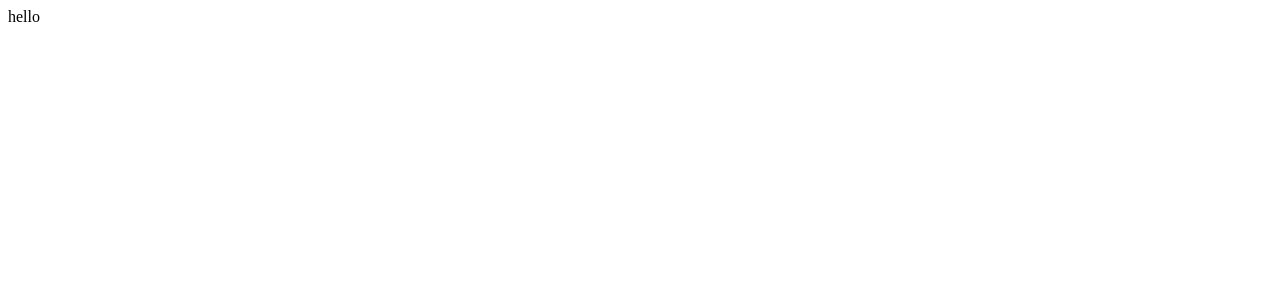
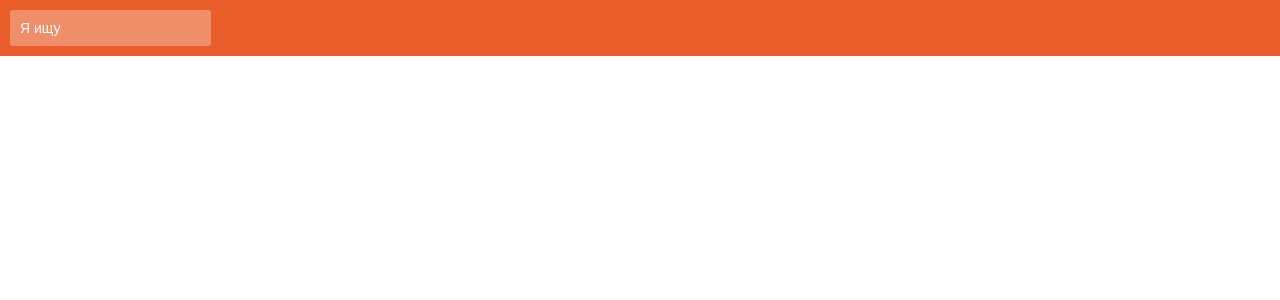
Before and after one commit to ManchenkoSerh/e-shop-react-redux, a React (Create React App) app: page / in a window 1280 px wide. Shown: the top 300 px of the page. Built offline with nearby package versions, Linux system fonts and the light colour scheme.

Commit message:
add header and basic css

```diff
--- /dev/null
+++ b/src/App.css
@@ -0,0 +1,4 @@
+* {
+    margin: 0;
+    padding: 0;
+}
--- a/src/App.js
+++ b/src/App.js
@@ -1,9 +1,11 @@
 import React from 'react';
+import Header from "./components/header/Header";
+import './App.css'
 
 function App() {
   return (
     <div>
-      hello
+      <Header />
     </div>
   );
 }
--- /dev/null
+++ b/src/components/header/Header.js
@@ -0,0 +1,19 @@
+import React from "react";
+import SearchBar from "../search-bar/SearchBar";
+import styled from "styled-components";
+
+const Wrapper = styled.div`
+  background: #e95d2a;
+`;
+
+const Header = () => {
+  return (
+    <div>
+      <Wrapper>
+        <SearchBar />
+      </Wrapper>
+    </div>
+  )
+}
+
+export default Header
--- /dev/null
+++ b/src/components/search-bar/SearchBar.js
@@ -0,0 +1,24 @@
+import React from "react";
+import styled from "styled-components";
+
+const Input = styled.input`
+  font-size: 14px;
+  padding: 10px;
+  margin: 10px;
+  background: rgba(255,255,255,.3);
+  border: none;
+  border-radius: 3px;
+  ::placeholder {
+    color: white;
+  }
+`;
+
+const SearchBar = () => {
+  return (
+    <div>
+      <Input type="text" placeholder="Я ищу" />
+    </div>
+  )
+}
+
+export default SearchBar
```
